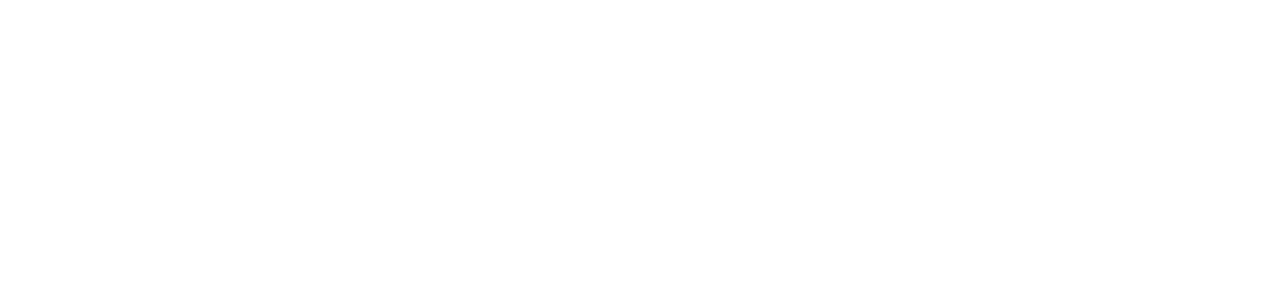
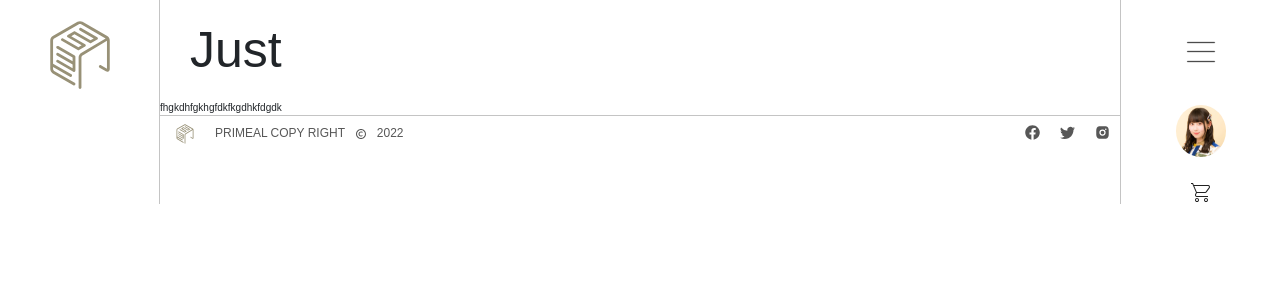
Before and after one commit to ryanchyang/Sushi-Maker, a React (Create React App) app: page /setorder/setorder in a window 1280 px wide. Shown: the top 300 px of the page. Built offline with nearby package versions, Linux system fonts and the light colour scheme.

Commit message:
setorder

```diff
--- a/src/App.js
+++ b/src/App.js
@@ -21,6 +21,9 @@
 import Evts from './pages/home/Evts';
 import EvtsDetails from './pages/home/EvtsDetails';
 import EvtsSignUp from './pages/home/EvtsSignUp';
+//setorder
+import SetOrder from './pages/setorder/SetOrder';
+import SetOrderFinal from './pages/setorder/SetOrderFinal';
 
 function App() {
   return (
@@ -81,6 +84,13 @@
           <Route path="/news">
             <News />
           </Route>
+          <Route path="/setorder/setorder" exact>
+            <SetOrder />
+          </Route>
+
+          <Route path="/setorder/setorderfinal">
+            <SetOrderFinal />
+          </Route>
         </Switch>
       </>
     </Router>
--- a/src/pages/setorder/SetOrder.js
+++ b/src/pages/setorder/SetOrder.js
@@ -0,0 +1,21 @@
+import { Header, Title, AsideLeft, AsideRight, Footer } from '../layout/Layout';
+
+function Order() {
+  return (
+    <>
+      <Header />
+      <div style={{ display: 'flex' }}>
+        <AsideLeft />
+        <div style={{ width: '100%' }}>
+          <Title title={'Just'} />
+          <br />
+            <div>fhgkdhfgkhgfdkfkgdhkfdgdk</div>
+          <Footer />
+        </div>
+        <AsideRight />
+      </div>
+    </>
+  );
+}
+
+export default Order;
```
Also changed, not shown: src/pages/setorder/SetOrderFinal.js (added).
